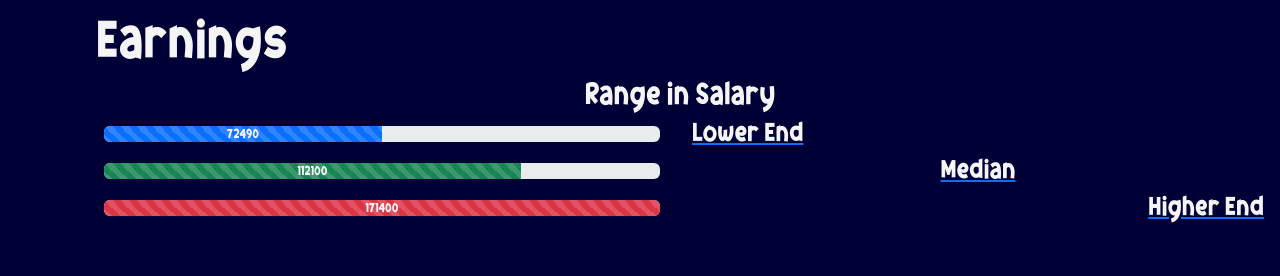
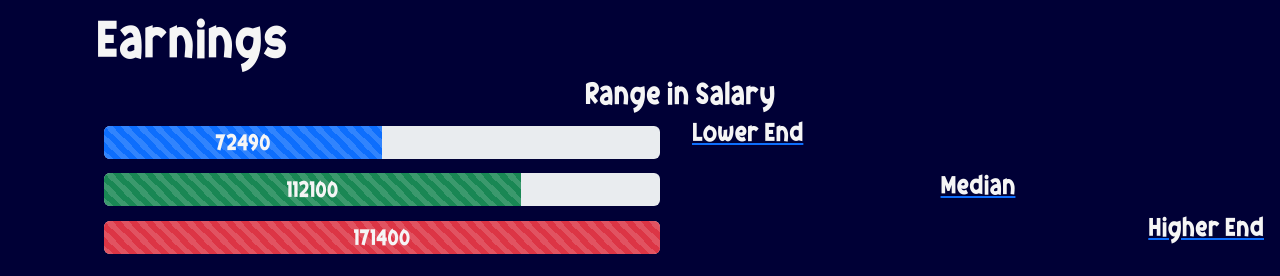
Before and after one commit to ayatsakalla/Future-Me, a plain HTML site: page index.html in a window 1280 px wide. Shown: the part 1702-1978 px from the top of the page. Before the commit the page ends 1947 px from the top, so only its background shows below. Drawn offline with nearby package versions, Linux system fonts and the light colour scheme.

Commit message:
YESSSSS BOOTSTRAP PROGRESS BARS DONENENE fixed height and font size on it

```diff
--- a/index.html
+++ b/index.html
@@ -330,7 +330,7 @@
 
         <div class="row">
             <div class="col-6">
-                <div class="progress m-2">
+                <div class="progress m-2" style="height: 70%">
                     <div class="progress-bar progress-bar-striped progress-bar-animated oink whitesmoke" role="progressbar" style="width: 50%" aria-valuenow="50" aria-valuemin="0" aria-valuemax="100">72490</div>
                   </div>
             </div>
@@ -345,13 +345,12 @@
 
         <div class="row">
             <div class="col-6">
-                <div class="progress m-2">
+                <div class="progress m-2" style="height: 70%">
                     <div class="progress-bar progress-bar-striped bg-success progress-bar-animated oink whitesmoke" role="progressbar" style="width: 75%" aria-valuenow="75" aria-valuemin="0" aria-valuemax="100">112100</div>
                   </div>
             </div>
 
             <div class="col-6 d-flex justify-content-center align-items-center oink whitesmoke">
-
                 <a href="https://www.mynextmove.org/profile/summary/17-2041.00"
                 target="new" class="underlined">
                 <h4 class="whitesmoke oink">Median</h1>
@@ -361,7 +360,7 @@
 
         <div class="row">
             <div class="col-6">
-                <div class="progress m-2">
+                <div class="progress m-2" style="height: 70%">
                     <div class="progress-bar progress-bar-striped bg-danger progress-bar-animated oink whitesmoke" role="progressbar" style="width: 100%" aria-valuenow="100" aria-valuemin="0" aria-valuemax="100">171400</div>
                   </div>
             </div>
--- a/style.css
+++ b/style.css
@@ -247,3 +247,7 @@ a.underlined:hover {
     -webkit-transform: translate3d(0,0,0);
     transform: translate3d(0,0,0);
   }
+
+  .progress-bar {
+    font-size: 1.3rem;
+  }
```
